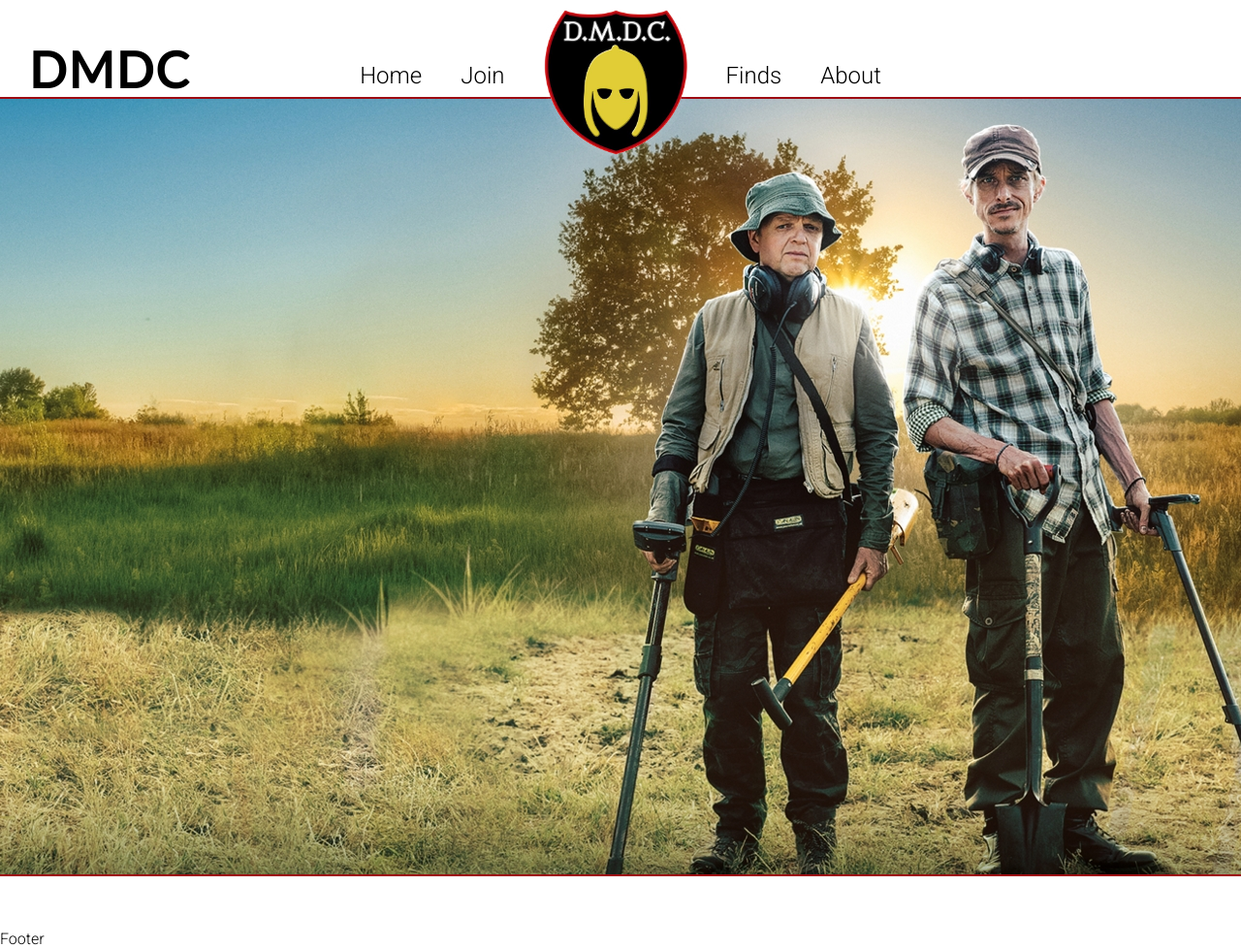
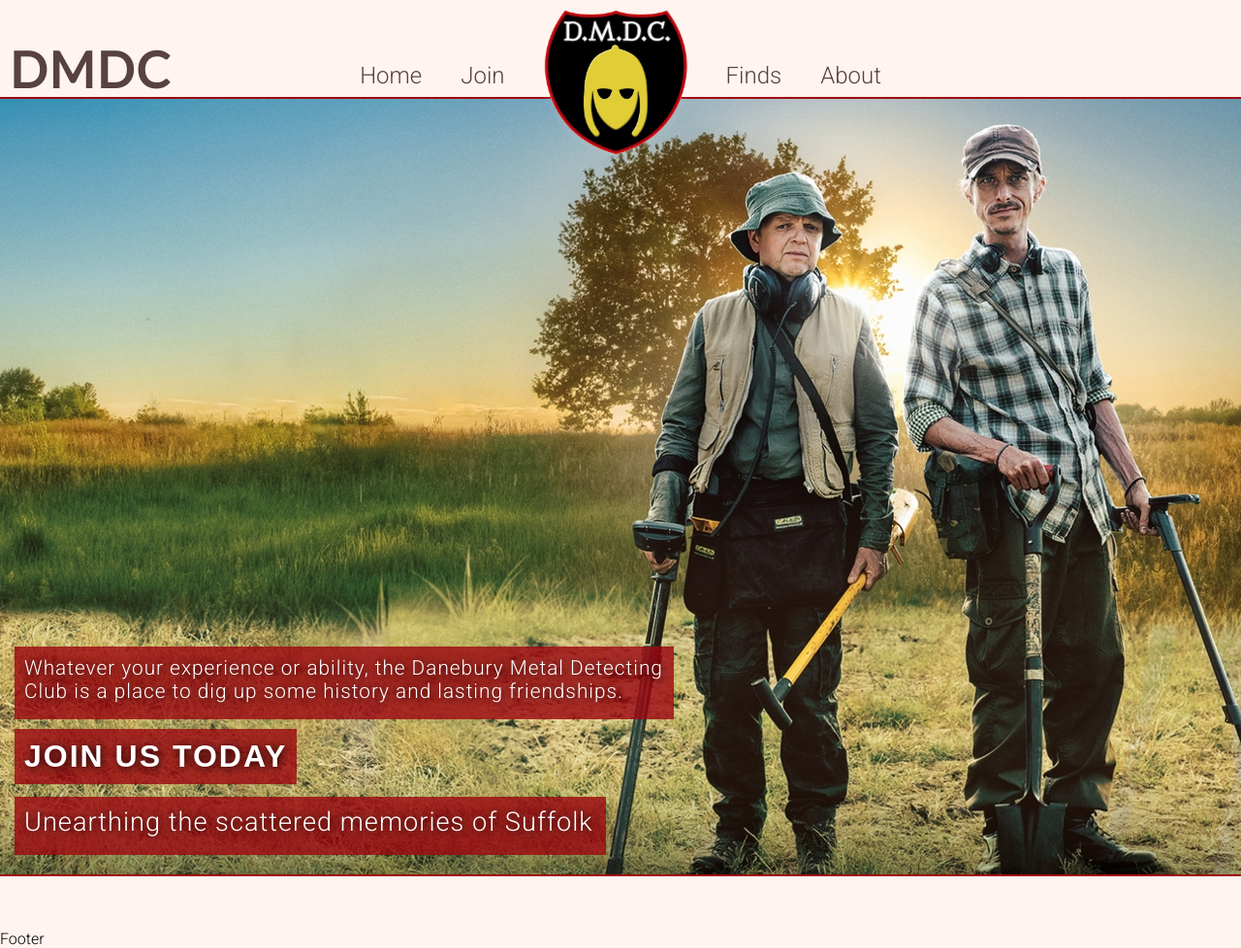
Before and after one commit to CMecrow/CM-Project-1, a plain HTML site: page index.html in a window 1280 px wide. Shown: the whole page at 97% size. Drawn offline with Linux system fonts and the light colour scheme.

Commit message:
HTML, CSS: add hero image text boxes and text

```diff
--- a/assets/css/style.css
+++ b/assets/css/style.css
@@ -8,6 +8,7 @@
 
 body {
     font-family: 'Roboto', Arial, sans-serif;
+    background-color:#FFF4EF;
 }
 
 /* Title and Nav bar */
@@ -19,8 +20,9 @@ body {
     letter-spacing: 2px;
     font-size: 320%;
     position:absolute;
-    margin-left: 30px;
+    margin-left: 10px;
     margin-top: 40px;
+    color: #574141;
     }
 
 nav {
@@ -33,10 +35,14 @@ nav {
 
 nav a {
     text-decoration: none;
-    color: black;
+    color: #574141;
     margin: 20px;
     font-family: 'Roboto', Arial, sans-serif;
     font-size: 150%;
+}
+
+nav a:hover {
+    color:#9d0712;
 }
 
 #logo {
@@ -65,3 +71,38 @@ nav a {
     height: 800px;
     background: url(/assets/images/hero-image3.jpg) no-repeat center center
 }
+
+.hero-text-box {
+    background-color: rgba(157, 7, 16, .8);
+    padding: 10px;
+    position:absolute;
+    font-family: 'Roboto', Arial, sans-serif;
+    color:#FFFFFF;
+    letter-spacing: 1px;
+    text-align: left;
+    left: 15px;
+    text-shadow: 1px 1px 10px black;
+}
+
+#hero-text-box-one {
+    font-size: 130%;
+    width: 660px;
+    height: 55px;
+    top: 565px;
+}
+
+#hero-text-join {
+    letter-spacing: 2px;
+    font-family: 'Luto', Arial, sans-serif;
+    text-transform: uppercase;
+    font-weight: bold;
+    font-size: 200%;
+    top: 650px;
+}
+
+#hero-text-box-two {
+    font-size: 170%;
+    width: 590px;
+    height: 40px;
+    top: 720px;
+}
--- a/index.html
+++ b/index.html
@@ -18,13 +18,22 @@
             <a href="index.html">Home</a>
             <a href="join.html">Join</a>
             <div id="logo">
-                <a href="index.html"><img id="logo" src="/assets/images/logo_background.png" alt=""></a>
+                <a href="index.html"><img id="logo" src="/assets/images/logo_background.png" alt="Danebury Metal Detecting Club Logo"></a>
             </div>
             <a href="finds.html">Finds</a>
             <a href="about.html">About</a>
         </nav>
     </header>
  <section id="hero-shape">
+    <div class="hero-text-box" id="hero-text-box-one">
+        <p>Whatever your experience or ability, the Danebury Metal Detecting Club is a place to dig up some history and lasting friendships.</p>
+    </div>
+    <div class="hero-text-box" id="hero-text-join">
+        <p>Join us today</p>
+    </div>
+    <div class="hero-text-box" id="hero-text-box-two">
+        <p>Unearthing the scattered memories of Suffolk</p>
+    </div>
     <div id="hero-image"></div>
  </section>
 
```
